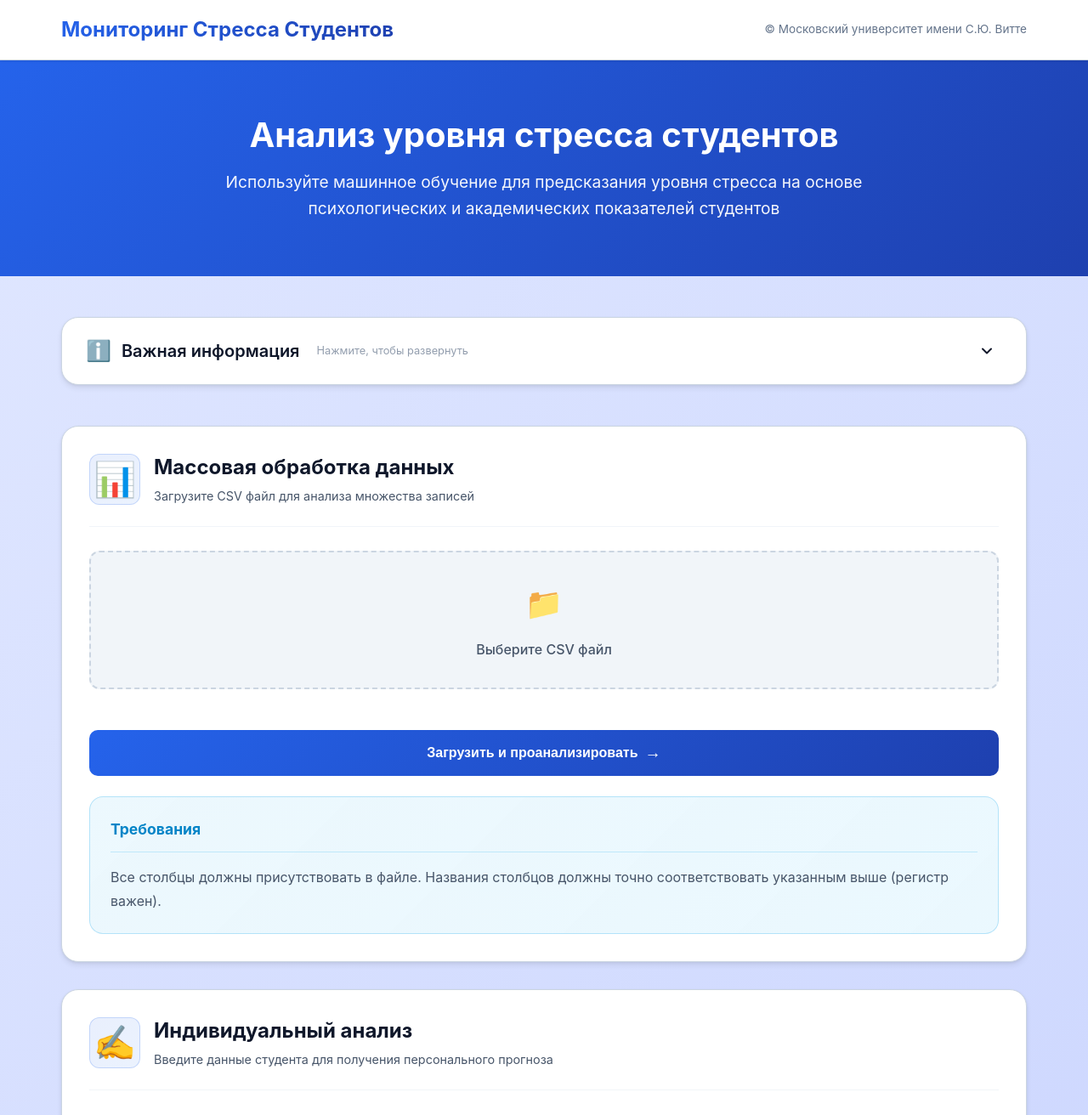
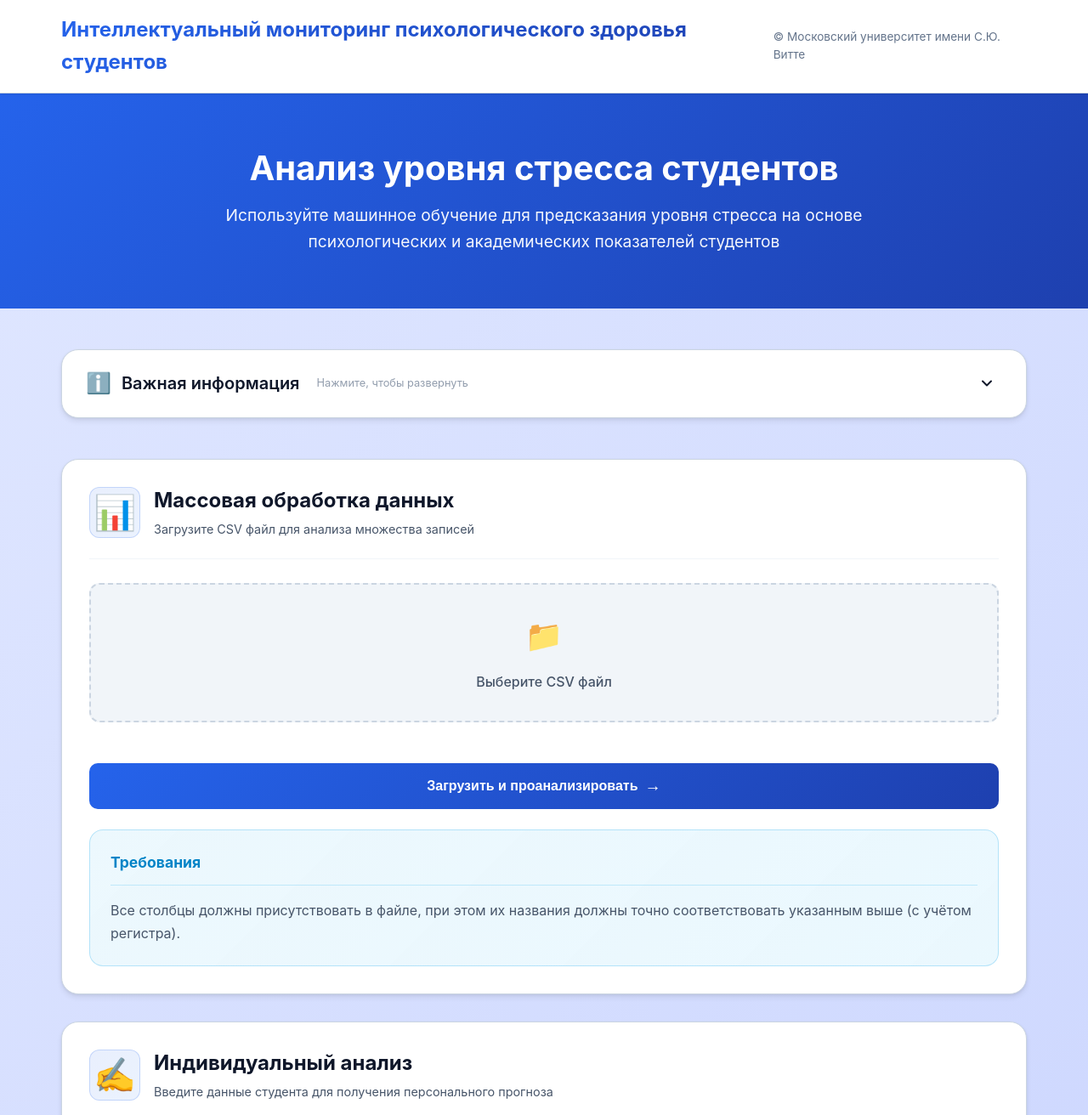
Before and after one commit to stud-mon/stud-mon, a Flask app: page / in a window 1280 px wide. Shown: the top 1312 px of the page at 85% size. Run offline with Flask 3, Linux system fonts and the light colour scheme; parts of the project's set-up code (start-up, migrations or seed data) failed here and were passed over.

Commit message:
Fixed UI bugs

```diff
--- a/templates/index.html
+++ b/templates/index.html
@@ -11,7 +11,7 @@
     <header class="header">
         <div class="header-container">
             <div class="logo">
-                <h1><a href="{{ url_for('index') }}" class="logo-link">Мониторинг Стресса Студентов</a></h1>
+                <h1><a href="{{ url_for('index') }}" class="logo-link">Интеллектуальный мониторинг психологического здоровья студентов</a></h1>
             </div>
             <div class="header-copyright">
                 <span>© Московский университет имени С.Ю. Витте</span>
@@ -43,7 +43,7 @@
                 </div>
                 <div class="info-content" id="info-content" style="display: none;">
                     <div class="info-block info-block-full">
-                        <h4>Столбцы с шкалой Лайкерта (1-5)</h4>
+                        <h4>Столбцы, оцениваемые по шкале Лайкерта (1–5)</h4>
                         <p class="info-columns">headache, sleep_quality, breathing_problem, noise_level, living_conditions, safety, basic_needs, academic_performance, study_load, teacher_student_relationship, future_career_concerns, peer_pressure, bullying</p>
                         <p class="info-note">Где 1 = Полностью не согласен, 5 = Полностью согласен</p>
 
@@ -90,7 +90,7 @@
                 </form>
                 <div class="info-block upload-warning">
                     <h4>Требования</h4>
-                    <p>Все столбцы должны присутствовать в файле. Названия столбцов должны точно соответствовать указанным выше (регистр важен).</p>
+                    <p>Все столбцы должны присутствовать в файле, при этом их названия должны точно соответствовать указанным выше (с учётом регистра).</p>
                 </div>
                 <div class="results-section" id="upload-results" style="display: none;">
                     <div class="results-header">
--- a/templates/results.html
+++ b/templates/results.html
@@ -11,7 +11,7 @@
     <header class="header">
         <div class="header-container">
             <div class="logo">
-                <h1><a href="{{ url_for('index') }}" class="logo-link">Мониторинг Стресса Студентов</a></h1>
+                <h1><a href="{{ url_for('index') }}" class="logo-link">Интеллектуальный мониторинг психологического здоровья студентов</a></h1>
             </div>
             <div class="header-copyright">
                 <span>© Московский университет имени С.Ю. Витте</span>
@@ -23,7 +23,7 @@
         <section class="hero">
             <div class="hero-content">
                 <h2 class="hero-title">Результаты анализа</h2>
-                <p class="hero-description">Просмотрите предсказания уровня стресса для загруженных данных</p>
+                <p class="hero-description">Просмотрите результаты предсказания уровня стресса для загруженных данных</p>
             </div>
         </section>
 
```
